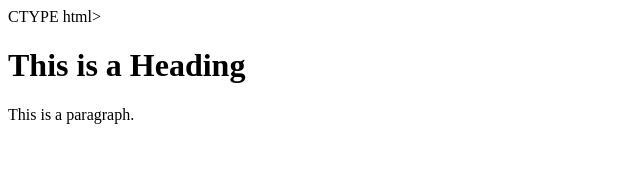
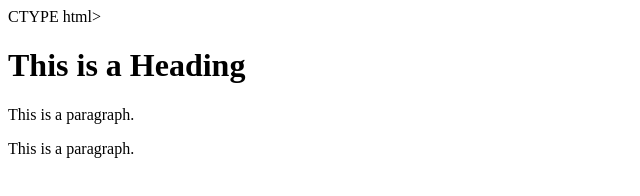
Before and after one commit to MariyaYoshi/learning-git, a plain HTML site: page index.html in a window 1280 px wide. Shown: the whole page, without its empty margins (0-640 px from the left). Drawn offline with Linux system fonts and the light colour scheme.

Commit message:
resolved conflict

```diff
--- a/index.html
+++ b/index.html
@@ -2,4 +2,4 @@ CTYPE html> <html> <head> <title>Page Title</title> </head>
 <body>
   <h1>This is a Heading</h1>
   <p>This is a paragraph.</p>
-</body> </html>
+  <p>This is a paragraph.</p></body> </html>
```
